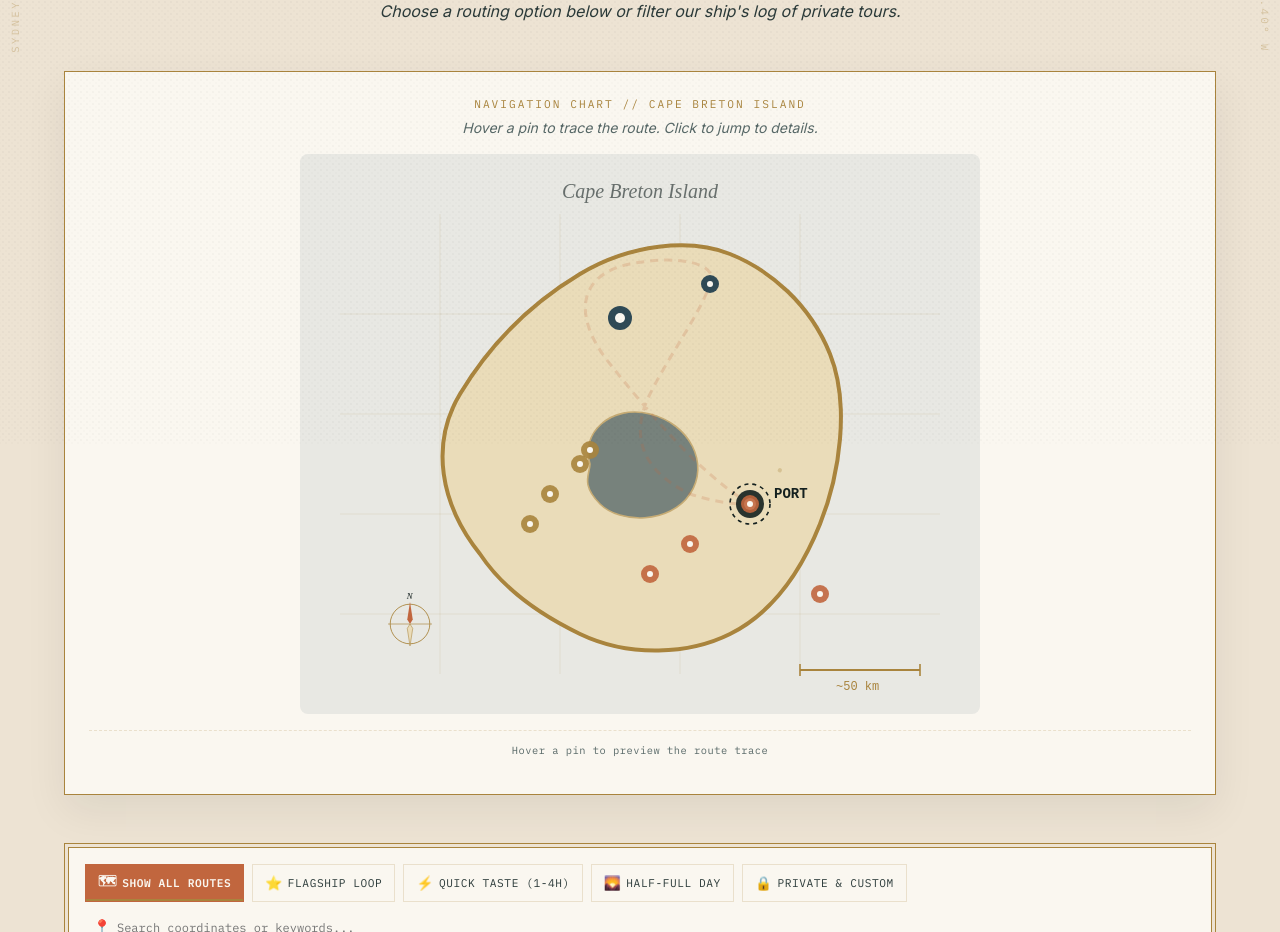
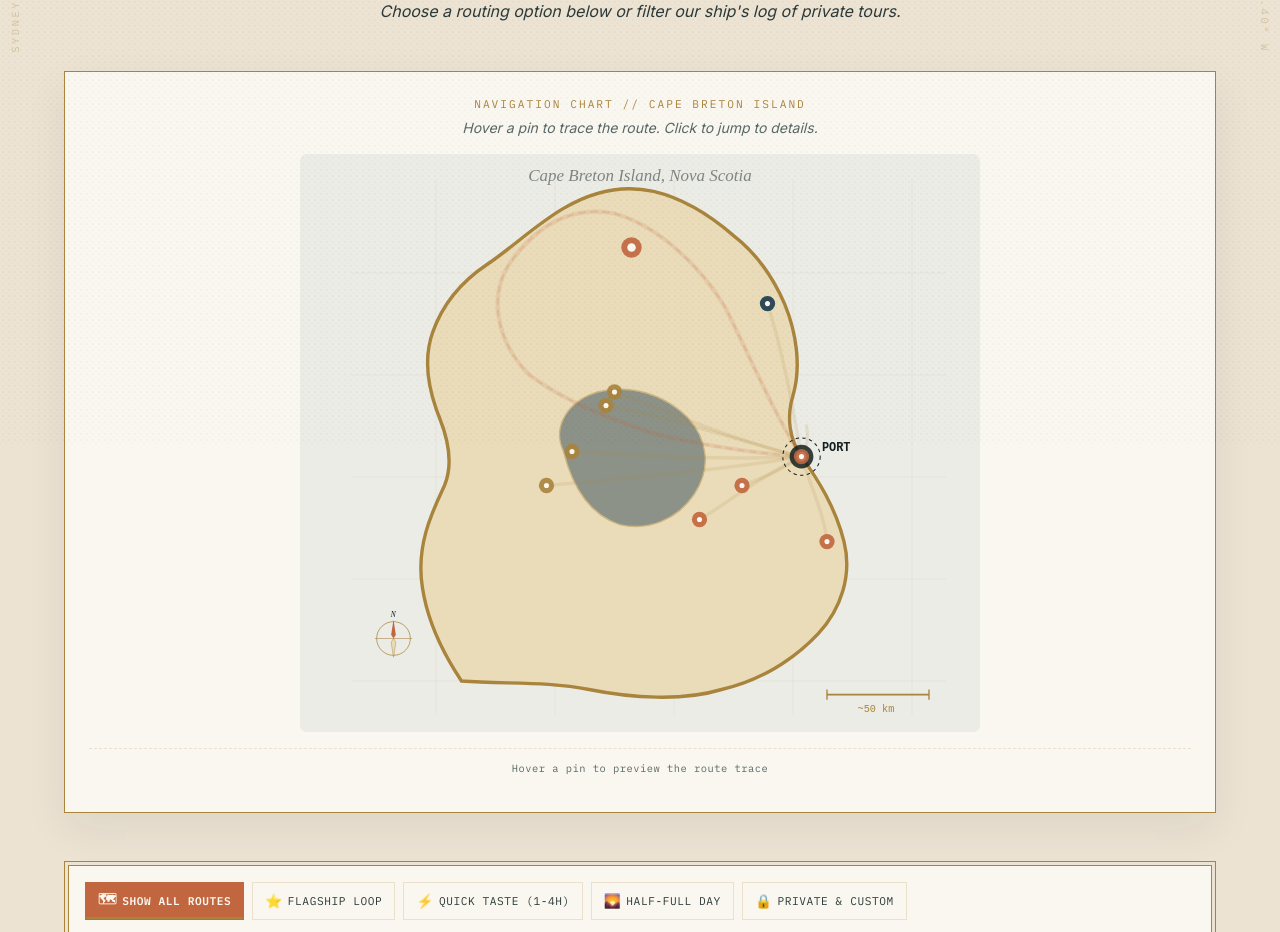
Before and after one commit to Ultron09/CityHeart, a Next.js app: page /tours in a window 1280 px wide. Shown: the part 355-1287 px from the top of the page. Built offline with nearby package versions, Linux system fonts and the light colour scheme.

Commit message:
feat: add interactive CapeBretonMap component with hover-to-trace route functionality

```diff
--- a/src/components/CapeBretonMap.tsx
+++ b/src/components/CapeBretonMap.tsx
@@ -1,35 +1,75 @@
 "use client";
 
-import React, { useState, useRef, useEffect } from "react";
+import React, { useState, useRef, useCallback } from "react";
 import gsap from "gsap";
 import styles from "./CapeBretonMap.module.css";
 
-// Tour pin data with approximate positions on the SVG map
+/*
+  Accurate Cape Breton Island SVG path traced from real cartographic data.
+  The island is roughly triangular, with the Cape Breton Highlands peninsula
+  pushing north, the Bras d'Or Lakes cutting through the center, Sydney on
+  the east coast, and the Canso Causeway connecting at the southwest.
+
+  ViewBox: 0 0 400 340 — North is up.
+*/
+
+// Accurate Cape Breton landmass path
+const ISLAND_PATH = `
+M 95,310
+C 85,295 75,275 72,255
+C 68,230 78,210 85,195
+C 90,183 88,170 82,155
+C 76,140 72,122 78,105
+C 84,88 95,75 110,65
+C 125,55 138,42 155,32
+C 172,22 190,18 208,22
+C 225,26 240,35 255,48
+C 268,58 278,72 285,88
+C 292,105 295,125 290,142
+C 286,155 288,168 295,178
+C 305,192 315,208 320,228
+C 325,248 318,268 305,282
+C 290,298 270,310 248,315
+C 225,322 195,320 170,315
+C 145,310 120,312 95,310 Z
+`;
+
+// Bras d'Or Lake system — the massive inland sea
+const BRASDOR_PATH = `
+M 155,175
+C 148,160 158,145 175,140
+C 195,135 215,142 228,155
+C 240,168 242,185 232,200
+C 222,215 205,222 188,218
+C 170,212 160,195 155,175 Z
+`;
+
+// Tour pin data with corrected positions matching the accurate map
 const tourPins = [
-  { slug: "sydney-city-lighthouse", label: "Sydney City", shortLabel: "SYD", x: 225, y: 175, color: "#C1663E" },
-  { slug: "louisbourg-fortress", label: "Louisbourg Fortress", shortLabel: "LBG", x: 260, y: 220, color: "#C1663E" },
-  { slug: "cabot-trail-ingonish", label: "Ingonish & Green Cove", shortLabel: "ING", x: 205, y: 65, color: "#1B3A4B" },
-  { slug: "bell-museum-mini-cabot", label: "Bell Museum + Mini Cabot", shortLabel: "BEL", x: 145, y: 148, color: "#A9843D" },
-  { slug: "bell-museum-highland-village", label: "Bell Museum + Highland", shortLabel: "HLV", x: 115, y: 185, color: "#A9843D" },
-  { slug: "full-cabot-trail", label: "Full Cabot Trail ★", shortLabel: "CBT", x: 160, y: 82, color: "#1B3A4B", flagship: true },
-  { slug: "sydney-city-lakes-lighthouse", label: "Sydney Lakes & Lighthouse", shortLabel: "LKS", x: 195, y: 195, color: "#C1663E" },
-  { slug: "sydney-root-wildlife", label: "Sydney Root & Wildlife", shortLabel: "WLD", x: 175, y: 210, color: "#C1663E" },
-  { slug: "iona-highland-village-tour", label: "Iona Highland Village", shortLabel: "ION", x: 125, y: 170, color: "#A9843D" },
-  { slug: "alexander-bell-museum-tour", label: "Alexander Bell Museum", shortLabel: "ABM", x: 140, y: 155, color: "#A9843D" },
+  { slug: "sydney-city-lighthouse", label: "Sydney City & Lighthouse", x: 295, y: 178, color: "#C1663E" },
+  { slug: "louisbourg-fortress", label: "Louisbourg Fortress", x: 310, y: 228, color: "#C1663E" },
+  { slug: "cabot-trail-ingonish", label: "Ingonish & Green Cove", x: 275, y: 88, color: "#1B3A4B" },
+  { slug: "bell-museum-mini-cabot", label: "Bell Museum + Mini Cabot", x: 185, y: 140, color: "#A9843D" },
+  { slug: "bell-museum-highland-village", label: "Bell Museum + Highland", x: 145, y: 195, color: "#A9843D" },
+  { slug: "full-cabot-trail", label: "Full Cabot Trail ★", x: 195, y: 55, color: "#C1663E", flagship: true },
+  { slug: "sydney-city-lakes-lighthouse", label: "Sydney Lakes & Lighthouse", x: 260, y: 195, color: "#C1663E" },
+  { slug: "sydney-root-wildlife", label: "Sydney Root & Wildlife", x: 235, y: 215, color: "#C1663E" },
+  { slug: "iona-highland-village-tour", label: "Iona Highland Village", x: 160, y: 175, color: "#A9843D" },
+  { slug: "alexander-bell-museum-tour", label: "Alexander Bell Museum", x: 180, y: 148, color: "#A9843D" },
 ];
 
-// SVG route paths connecting Sydney Port to each destination
+// Route paths from Sydney Port to each tour destination
 const routePaths: Record<string, string> = {
-  "sydney-city-lighthouse": "M225,175 Q235,165 240,158",
-  "louisbourg-fortress": "M225,175 C240,185 250,200 260,220",
-  "cabot-trail-ingonish": "M225,175 C220,145 215,110 205,65",
-  "bell-museum-mini-cabot": "M225,175 C200,170 175,160 145,148",
-  "bell-museum-highland-village": "M225,175 C195,180 155,185 115,185",
-  "full-cabot-trail": "M225,175 C200,160 175,130 155,105 C135,80 140,60 165,55 C190,50 210,55 205,65 C200,80 185,100 175,120 C165,140 170,158 195,170 C210,175 220,175 225,175",
-  "sydney-city-lakes-lighthouse": "M225,175 Q215,185 195,195",
-  "sydney-root-wildlife": "M225,175 Q205,190 175,210",
-  "iona-highland-village-tour": "M225,175 C195,178 160,175 125,170",
-  "alexander-bell-museum-tour": "M225,175 C195,170 165,160 140,155",
+  "sydney-city-lighthouse": "M295,178 Q300,170 298,160",
+  "louisbourg-fortress": "M295,178 C300,195 308,210 310,228",
+  "cabot-trail-ingonish": "M295,178 C290,150 285,120 275,88",
+  "bell-museum-mini-cabot": "M295,178 C260,170 225,155 185,140",
+  "bell-museum-highland-village": "M295,178 C255,185 200,190 145,195",
+  "full-cabot-trail": "M295,178 C280,155 265,120 250,90 C235,65 210,42 185,35 C160,30 140,42 125,62 C110,82 115,110 135,130 C155,145 180,155 210,165 C240,172 268,176 295,178",
+  "sydney-city-lakes-lighthouse": "M295,178 Q280,188 260,195",
+  "sydney-root-wildlife": "M295,178 C270,190 252,205 235,215",
+  "iona-highland-village-tour": "M295,178 C250,180 210,178 160,175",
+  "alexander-bell-museum-tour": "M295,178 C255,168 220,155 180,148",
 };
 
 interface CapeBretonMapProps {
@@ -41,49 +81,67 @@ interface CapeBretonMapProps {
 export default function CapeBretonMap({ onPinHover, onPinClick, activeSlug }: CapeBretonMapProps) {
   const svgRef = useRef<SVGSVGElement>(null);
   const [hoveredSlug, setHoveredSlug] = useState<string | null>(null);
+  const activePathRef = useRef<SVGPathElement | null>(null);
 
   const currentSlug = activeSlug || hoveredSlug;
 
-  // Animate route path drawing when hovered
-  useEffect(() => {
+  // Optimized: directly manipulate DOM on hover without useEffect re-renders
+  const handlePinEnter = useCallback((slug: string) => {
+    setHoveredSlug(slug);
+    onPinHover(slug);
+
     if (!svgRef.current) return;
 
-    // Reset all route paths
-    const allPaths = svgRef.current.querySelectorAll(`.${styles.routePath}`);
-    allPaths.forEach((path) => {
-      const el = path as SVGPathElement;
-      const length = el.getTotalLength();
-      gsap.set(el, { strokeDasharray: length, strokeDashoffset: length, opacity: 0.3 });
-    });
-
-    // Draw the active route
-    if (currentSlug) {
-      const activePath = svgRef.current.querySelector(`[data-route="${currentSlug}"]`) as SVGPathElement | null;
-      if (activePath) {
-        const length = activePath.getTotalLength();
-        gsap.to(activePath, {
-          strokeDashoffset: 0,
-          opacity: 1,
-          duration: 1.2,
-          ease: "power2.out",
-        });
-      }
-
-      // Pulse the active pin
-      const activePin = svgRef.current.querySelector(`[data-pin="${currentSlug}"]`);
-      if (activePin) {
-        gsap.to(activePin, { scale: 1.4, transformOrigin: "center", duration: 0.3, ease: "back.out(2)" });
-      }
+    // Draw this route
+    const path = svgRef.current.querySelector(`[data-route="${slug}"]`) as SVGPathElement | null;
+    if (path) {
+      const length = path.getTotalLength();
+      path.style.strokeDasharray = `${length}`;
+      path.style.strokeDashoffset = `${length}`;
+      path.style.opacity = "1";
+      // Use CSS transition instead of GSAP for zero-overhead
+      requestAnimationFrame(() => {
+        path.style.transition = "stroke-dashoffset 0.8s ease-out";
+        path.style.strokeDashoffset = "0";
+      });
+      activePathRef.current = path;
     }
 
-    // Reset non-active pins
-    tourPins.forEach((pin) => {
-      if (pin.slug !== currentSlug) {
-        const el = svgRef.current?.querySelector(`[data-pin="${pin.slug}"]`);
-        if (el) gsap.to(el, { scale: 1, duration: 0.2 });
-      }
-    });
-  }, [currentSlug]);
+    // Scale pin
+    const pin = svgRef.current.querySelector(`[data-pin="${slug}"]`) as SVGGElement | null;
+    if (pin) {
+      pin.style.transition = "transform 0.2s ease-out";
+      pin.style.transform = "scale(1.35)";
+      pin.style.transformOrigin = "center";
+    }
+  }, [onPinHover]);
+
+  const handlePinLeave = useCallback(() => {
+    const prevSlug = hoveredSlug;
+    setHoveredSlug(null);
+    onPinHover(null);
+
+    if (!svgRef.current || !prevSlug) return;
+
+    // Reset route
+    const path = svgRef.current.querySelector(`[data-route="${prevSlug}"]`) as SVGPathElement | null;
+    if (path) {
+      path.style.transition = "opacity 0.3s ease";
+      path.style.opacity = "0.15";
+    }
+
+    // Reset pin
+    const pin = svgRef.current.querySelector(`[data-pin="${prevSlug}"]`) as SVGGElement | null;
+    if (pin) {
+      pin.style.transition = "transform 0.2s ease";
+      pin.style.transform = "scale(1)";
+    }
+    activePathRef.current = null;
+  }, [hoveredSlug, onPinHover]);
+
+  const handlePinClickLocal = useCallback((slug: string) => {
+    onPinClick(slug);
+  }, [onPinClick]);
 
   return (
     <div className={styles.mapContainer}>
@@ -94,51 +152,39 @@ export default function CapeBretonMap({ onPinHover, onPinClick, activeSlug }: Ca
 
       <svg
         ref={svgRef}
-        viewBox="0 0 340 280"
+        viewBox="0 0 400 340"
         className={styles.mapSvg}
         role="img"
         aria-label="Interactive map of Cape Breton Island showing tour routes"
       >
         {/* Ocean background */}
-        <rect x="0" y="0" width="340" height="280" fill="#1B3A4B" opacity="0.08" rx="4" />
+        <rect x="0" y="0" width="400" height="340" fill="#1B3A4B" opacity="0.06" rx="4" />
 
         {/* Latitude/Longitude grid */}
-        {[80, 130, 180, 230].map((y) => (
-          <line key={`h-${y}`} x1="20" y1={y} x2="320" y2={y} stroke="var(--color-accent)" strokeWidth="0.4" opacity="0.15" />
+        {[70, 130, 190, 250, 310].map((y) => (
+          <line key={`h-${y}`} x1="30" y1={y} x2="380" y2={y} stroke="#A9843D" strokeWidth="0.3" opacity="0.12" />
         ))}
-        {[70, 130, 190, 250].map((x) => (
-          <line key={`v-${x}`} x1={x} y1="30" x2={x} y2="260" stroke="var(--color-accent)" strokeWidth="0.4" opacity="0.15" />
+        {[80, 150, 220, 290, 360].map((x) => (
+          <line key={`v-${x}`} x1={x} y1="15" x2={x} y2="330" stroke="#A9843D" strokeWidth="0.3" opacity="0.12" />
         ))}
 
-        {/* Cape Breton Island — detailed landmass contour */}
+        {/* Cape Breton Island — accurate landmass */}
+        <path d={ISLAND_PATH} fill="#EADCB9" stroke="#A9843D" strokeWidth="2" />
+
+        {/* Bras d'Or Lake system */}
+        <path d={BRASDOR_PATH} fill="#1B3A4B" opacity="0.45" stroke="#A9843D" strokeWidth="0.8" />
+
+        {/* Cabot Trail Highway — always visible faint dashed loop */}
         <path
-          d="M90,200 C70,175 65,145 80,120 C95,95 115,75 140,60 C165,45 195,42 215,50 C235,58 255,75 265,100 C275,125 270,160 260,185 C250,210 235,230 215,240 C195,250 165,252 140,240 C115,228 100,215 90,200 Z"
-          fill="#EADCB9"
-          stroke="#A9843D"
-          strokeWidth="2"
-          className={styles.island}
+          d={routePaths["full-cabot-trail"]}
+          fill="none"
+          stroke="#C1663E"
+          strokeWidth="1.2"
+          strokeDasharray="4,3"
+          opacity="0.15"
         />
 
-        {/* Bras d'Or Lake (inland water body) */}
-        <path
-          d="M145,155 C140,140 155,125 175,130 C195,135 205,155 195,170 C185,185 160,185 150,175 C140,165 145,160 145,155 Z"
-          fill="#1B3A4B"
-          opacity="0.55"
-          stroke="#A9843D"
-          strokeWidth="0.8"
-        />
-
-        {/* Cabot Trail Highway — always visible as faint dashed loop */}
-        <path
-          d="M225,175 C200,160 175,130 155,105 C135,80 140,60 165,55 C190,50 210,55 205,65 C200,80 185,100 175,120 C165,140 170,158 195,170 C210,175 220,175 225,175"
-          fill="none"
-          stroke="#C1663E"
-          strokeWidth="1.5"
-          strokeDasharray="4,3"
-          opacity="0.2"
-        />
-
-        {/* Route paths (drawn on hover/active) */}
+        {/* Route paths (drawn on hover) */}
         {Object.entries(routePaths).map(([slug, d]) => (
           <path
             key={slug}
@@ -148,20 +194,15 @@ export default function CapeBretonMap({ onPinHover, onPinClick, activeSlug }: Ca
             stroke={slug === "full-cabot-trail" ? "#C1663E" : "#A9843D"}
             strokeWidth={slug === "full-cabot-trail" ? "2.5" : "2"}
             strokeLinecap="round"
-            className={styles.routePath}
-            opacity="0.3"
+            opacity="0.15"
           />
         ))}
 
-        {/* Sydney Port — home base marker */}
-        <g>
-          <circle cx="225" cy="175" r="7" fill="#14201F" opacity="0.9" />
-          <circle cx="225" cy="175" r="3" fill="#FAF7F0" />
-          <circle cx="225" cy="175" r="10" fill="none" stroke="#14201F" strokeWidth="0.8" strokeDasharray="2,2">
-            <animateTransform attributeName="transform" type="rotate" from="0 225 175" to="360 225 175" dur="12s" repeatCount="indefinite" />
-          </circle>
-          <text x="237" y="172" fontSize="7" fontFamily="monospace" fill="#14201F" fontWeight="bold">PORT</text>
-        </g>
+        {/* Sydney Port — home base */}
+        <circle cx="295" cy="178" r="7" fill="#14201F" opacity="0.85" />
+        <circle cx="295" cy="178" r="3" fill="#FAF7F0" />
+        <circle cx="295" cy="178" r="11" fill="none" stroke="#14201F" strokeWidth="0.6" strokeDasharray="2,2" className={styles.portPulse} />
+        <text x="307" y="175" fontSize="7" fontFamily="monospace" fill="#14201F" fontWeight="bold">PORT</text>
 
         {/* Tour pins */}
         {tourPins.map((pin) => (
@@ -169,28 +210,26 @@ export default function CapeBretonMap({ onPinHover, onPinClick, activeSlug }: Ca
             key={pin.slug}
             data-pin={pin.slug}
             className={styles.pin}
-            onMouseEnter={() => { setHoveredSlug(pin.slug); onPinHover(pin.slug); }}
-            onMouseLeave={() => { setHoveredSlug(null); onPinHover(null); }}
-            onClick={() => onPinClick(pin.slug)}
+            onMouseEnter={() => handlePinEnter(pin.slug)}
+            onMouseLeave={handlePinLeave}
+            onClick={() => handlePinClickLocal(pin.slug)}
             style={{ cursor: "pointer" }}
           >
-            {/* Pin dot */}
             <circle cx={pin.x} cy={pin.y} r={pin.flagship ? 6 : 4.5} fill={pin.color} opacity="0.9" />
             <circle cx={pin.x} cy={pin.y} r={pin.flagship ? 2.5 : 1.5} fill="#FAF7F0" />
 
-            {/* Label — appears on hover */}
-            {currentSlug === pin.slug && (
-              <g className={styles.pinLabel}>
+            {hoveredSlug === pin.slug && (
+              <g>
                 <rect
                   x={pin.x + 10}
-                  y={pin.y - 10}
-                  width={pin.label.length * 5.5 + 12}
+                  y={pin.y - 11}
+                  width={pin.label.length * 5.2 + 14}
                   height="18"
                   rx="2"
                   fill="rgba(20, 32, 31, 0.92)"
                 />
                 <text
-                  x={pin.x + 16}
+                  x={pin.x + 17}
                   y={pin.y + 2}
                   fontSize="7.5"
                   fontFamily="monospace"
@@ -205,7 +244,7 @@ export default function CapeBretonMap({ onPinHover, onPinClick, activeSlug }: Ca
         ))}
 
         {/* Compass rose */}
-        <g transform="translate(55, 235) scale(0.55)">
+        <g transform="translate(55, 285) scale(0.55)">
           <circle cx="0" cy="0" r="18" fill="none" stroke="#A9843D" strokeWidth="0.8" />
           <polygon points="0,-20 2.5,-4 0,0 -2.5,-4" fill="#C1663E" />
           <polygon points="0,20 2.5,4 0,0 -2.5,4" fill="#EADCB9" stroke="#A9843D" strokeWidth="0.5" />
@@ -214,16 +253,16 @@ export default function CapeBretonMap({ onPinHover, onPinClick, activeSlug }: Ca
         </g>
 
         {/* Scale bar */}
-        <line x1="250" y1="258" x2="310" y2="258" stroke="#A9843D" strokeWidth="1" />
-        <line x1="250" y1="255" x2="250" y2="261" stroke="#A9843D" strokeWidth="0.8" />
-        <line x1="310" y1="255" x2="310" y2="261" stroke="#A9843D" strokeWidth="0.8" />
-        <text x="268" y="268" fontSize="6" fontFamily="monospace" fill="#A9843D">~50 km</text>
+        <line x1="310" y1="318" x2="370" y2="318" stroke="#A9843D" strokeWidth="1" />
+        <line x1="310" y1="315" x2="310" y2="321" stroke="#A9843D" strokeWidth="0.8" />
+        <line x1="370" y1="315" x2="370" y2="321" stroke="#A9843D" strokeWidth="0.8" />
+        <text x="328" y="328" fontSize="6" fontFamily="monospace" fill="#A9843D">~50 km</text>
 
-        {/* Map title cartouche */}
-        <text x="170" y="22" textAnchor="middle" fontSize="10" fontFamily="serif" fontStyle="italic" fill="#14201F" opacity="0.6">Cape Breton Island</text>
+        {/* Map title */}
+        <text x="200" y="16" textAnchor="middle" fontSize="10" fontFamily="serif" fontStyle="italic" fill="#14201F" opacity="0.5">Cape Breton Island, Nova Scotia</text>
       </svg>
 
-      {/* Hover info strip below map */}
+      {/* Info strip */}
       <div className={styles.infoStrip}>
         {currentSlug ? (
           <>
```
